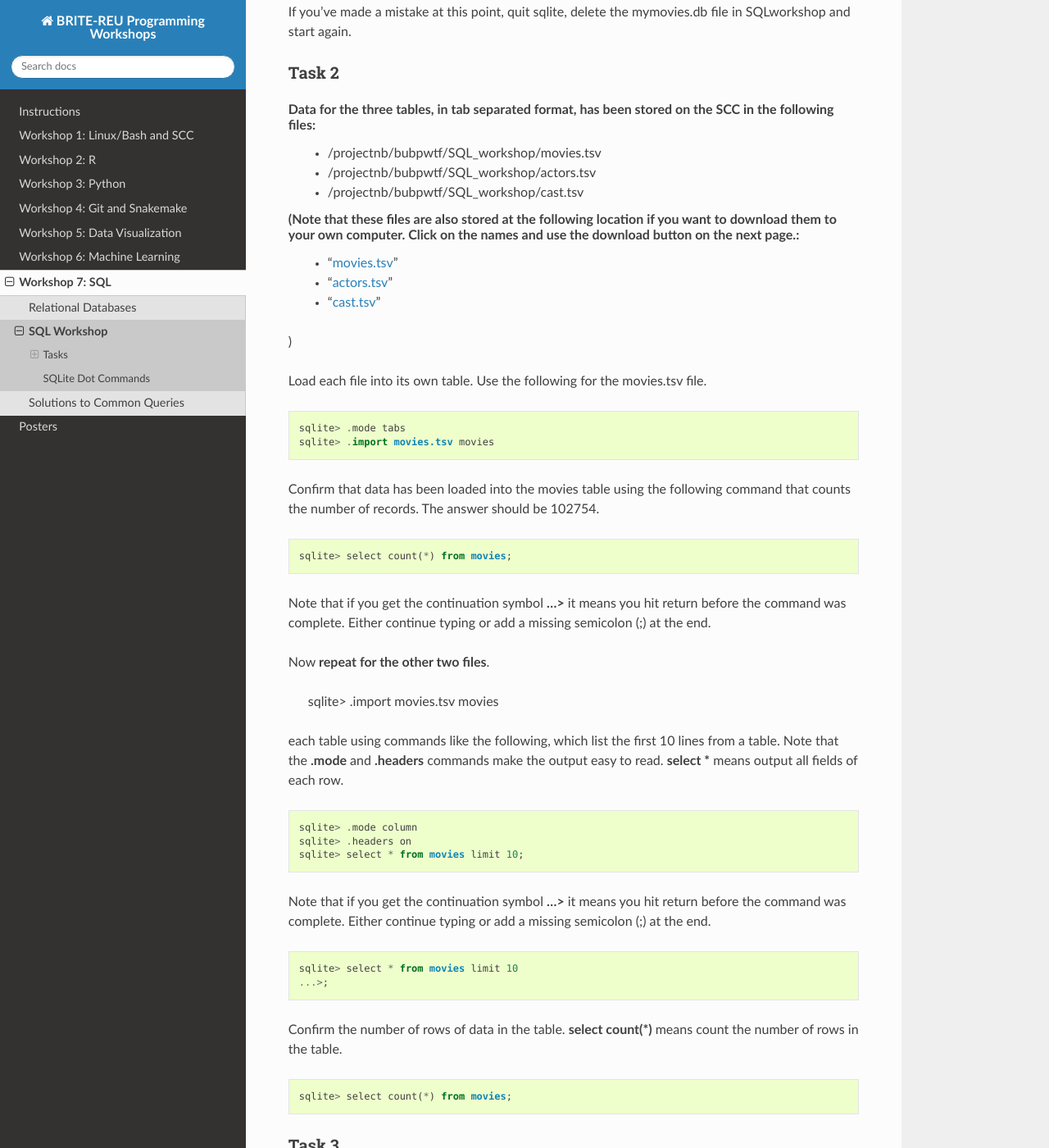
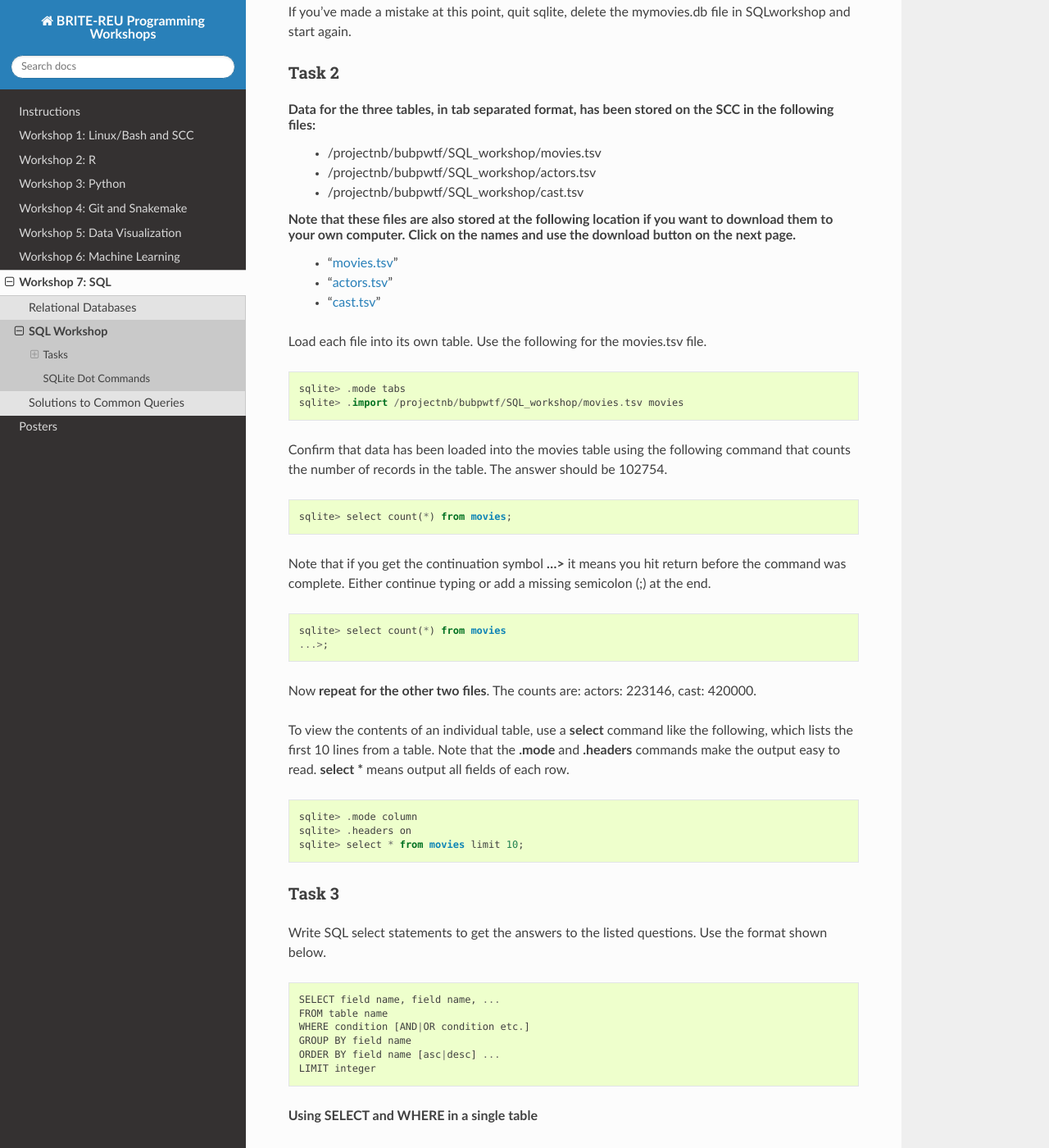
Before and after one commit to BRITE-REU/programming-workshops, a Sphinx documentation site: the page built from source/workshops/07_SQL/Workshop_SQL.rst, in a window 1280 px wide and 1400 px high, scrolled down 1760 px. Shown: the whole window at 82% size. Built offline with Sphinx 7.4.7 and the Read the Docs theme 2.0.0, drawn with Linux system fonts in a browser that asks for light colours.

Commit message:
Update Workshop_SQL.rst

```diff
--- a/source/workshops/07_SQL/Workshop_SQL.rst
+++ b/source/workshops/07_SQL/Workshop_SQL.rst
@@ -108,20 +108,20 @@ Data for the three tables, in tab separated format, has been stored on the SCC i
  - /projectnb/bubpwtf/SQL_workshop/actors.tsv
  - /projectnb/bubpwtf/SQL_workshop/cast.tsv
 
-(Note that these files are also stored at the following location if you want to download them to your own computer.  Click on the names and use the download button on the next page.:
+
+Note that these files are also stored at the following location if you want to download them to your own computer.  Click on the names and use the download button on the next page.
  - "`movies.tsv <https://github.com/BRITE-REU/programming-workshops/blob/master/source/workshops/06_SQL/data/movies.tsv>`_"
  - "`actors.tsv <https://github.com/BRITE-REU/programming-workshops/blob/master/source/workshops/06_SQL/data/actors.tsv>`_"
  - "`cast.tsv <https://github.com/BRITE-REU/programming-workshops/blob/master/source/workshops/06_SQL/data/cast.tsv>`_"
-)
 
 Load each file into its own table.  Use the following for the movies.tsv file.
 
 .. code::
 
 	sqlite> .mode tabs
-	sqlite> .import movies.tsv movies
+	sqlite> .import /projectnb/bubpwtf/SQL_workshop/movies.tsv movies
 
-Confirm that data has been loaded into the movies table using the following command that counts the number of records.  The answer should be 102754.
+Confirm that data has been loaded into the movies table using the following command that counts the number of records in the table.  The answer should be 102754.
 
 .. code::
 
@@ -130,33 +130,21 @@ Confirm that data has been loaded into the movies table using the following comm
 Note that if you get the continuation symbol  **...>** it means you hit return before the command was complete.  Either continue typing or add a missing semicolon (;) at the end.
 
 
-Now **repeat for the other two files**.
+.. code::
+
+	sqlite> select count(*) from movies
+   	...>;
 
 
-	sqlite> .import movies.tsv movies
-each table using commands like the following, which list the first 10 lines from a table.  Note that the **.mode** and **.headers** commands make the output easy to read.  **select \*** means output all fields of each row.
+Now **repeat for the other two files**. The counts are: actors: 223146, cast: 420000.
+
+To view the contents of an individual table, use a **select** command like the following, which lists the first 10 lines from a table.  Note that the **.mode** and **.headers** commands make the output easy to read.  **select \*** means output all fields of each row.
 
 .. code::
 
 	sqlite> .mode column
 	sqlite> .headers on
 	sqlite> select * from movies limit 10;
-
-
-Note that if you get the continuation symbol  **...>** it means you hit return before the command was complete.  Either continue typing or add a missing semicolon (;) at the end.
-
-.. code::
-
-	sqlite> select * from movies limit 10
-   	...>;
-
-
-
-Confirm the number of rows of data in the table. **select count(*)** means count the number of rows in the table.
-
-.. code::
-
-	sqlite> select count(*) from movies;
 
 
 .. _`Task 3`:
```
